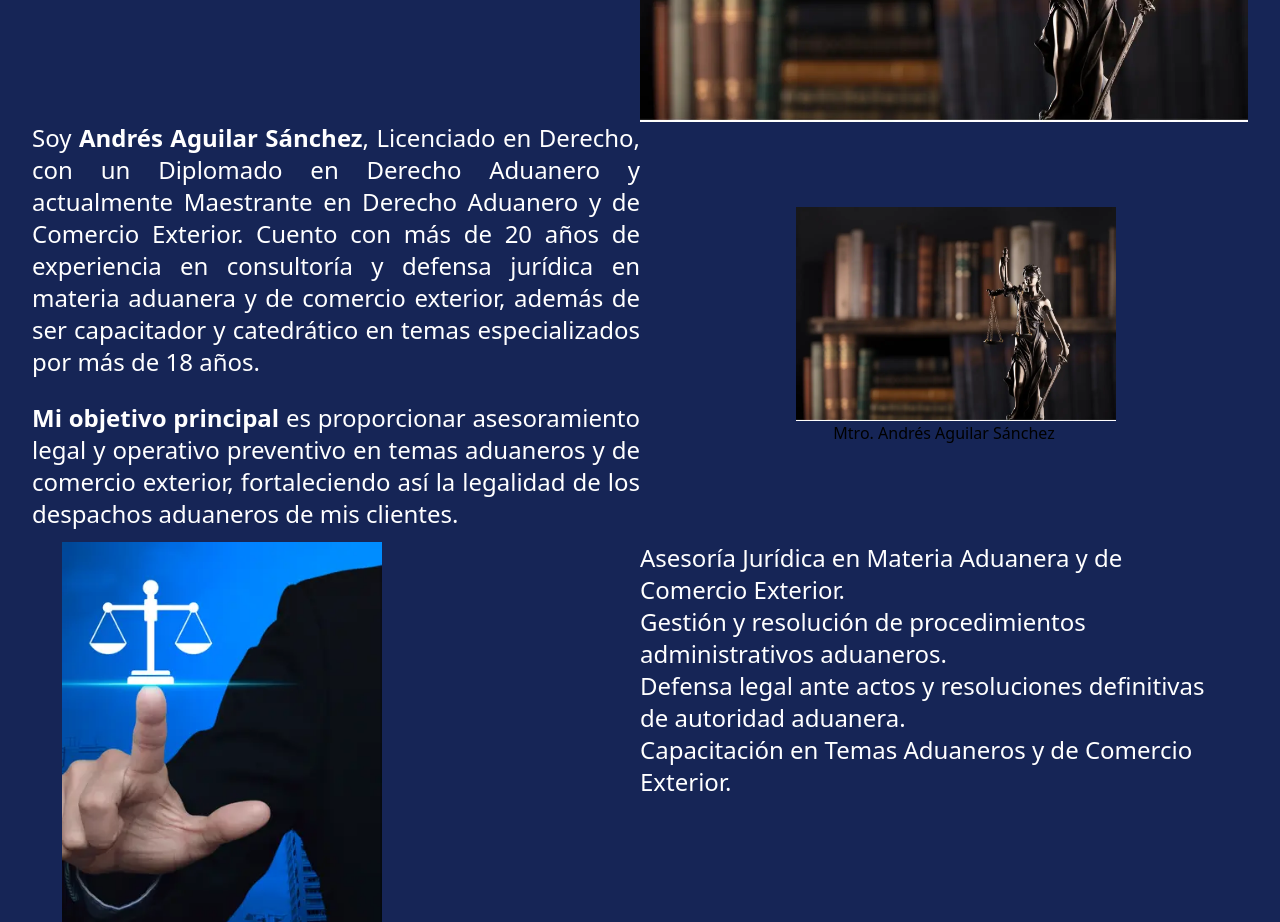
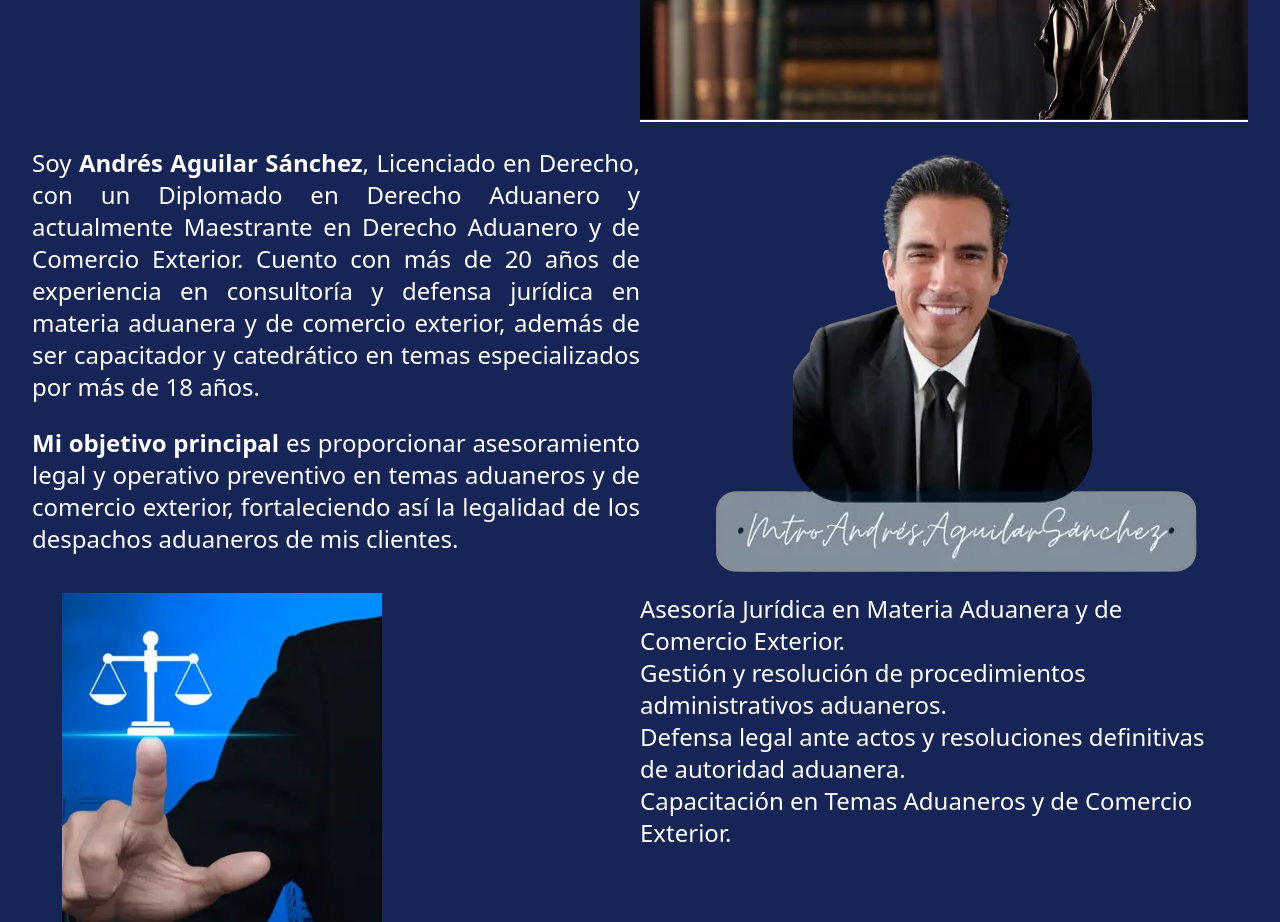
Before and after one commit to Darkk3n/CustomsConsultancyV2, a React (Vite) app: page / in a window 1280 px wide. Shown: the part 1000-1922 px from the top of the page. Built offline with nearby package versions, Linux system fonts and the light colour scheme.

Commit message:
Change temporal profile picture

```diff
--- a/src/views/Profile.tsx
+++ b/src/views/Profile.tsx
@@ -10,8 +10,7 @@ export const Profile = () => {
                 </p>
             </section>
             <section className="w-1/2 flex flex-col items-center" >
-                <img src='/Services4.webp' className="w-80 ml-6" />
-                <p>Mtro. Andrés Aguilar Sánchez</p>
+                <img src='/Intro.webp' className="ml-6" />
             </section>
         </section>
     )
```
Also changed, not shown: public/Intro.webp (added).
